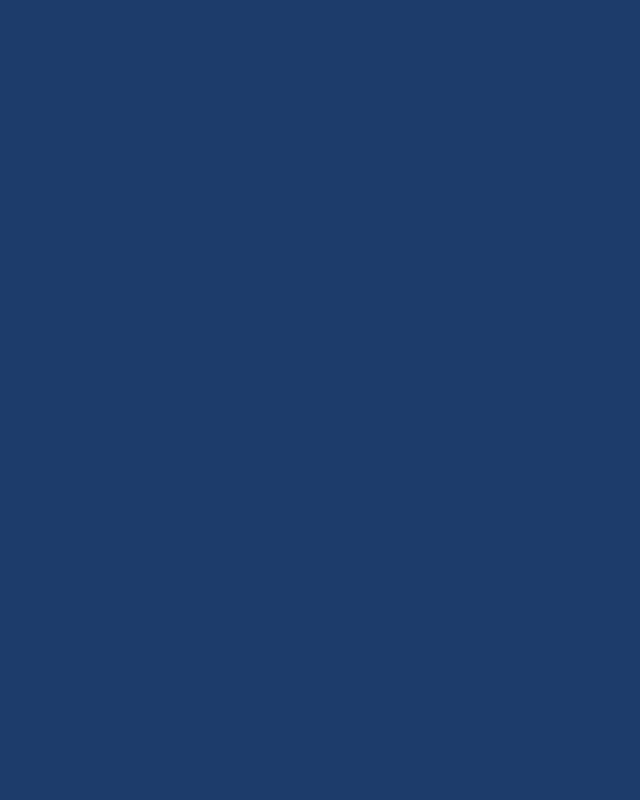
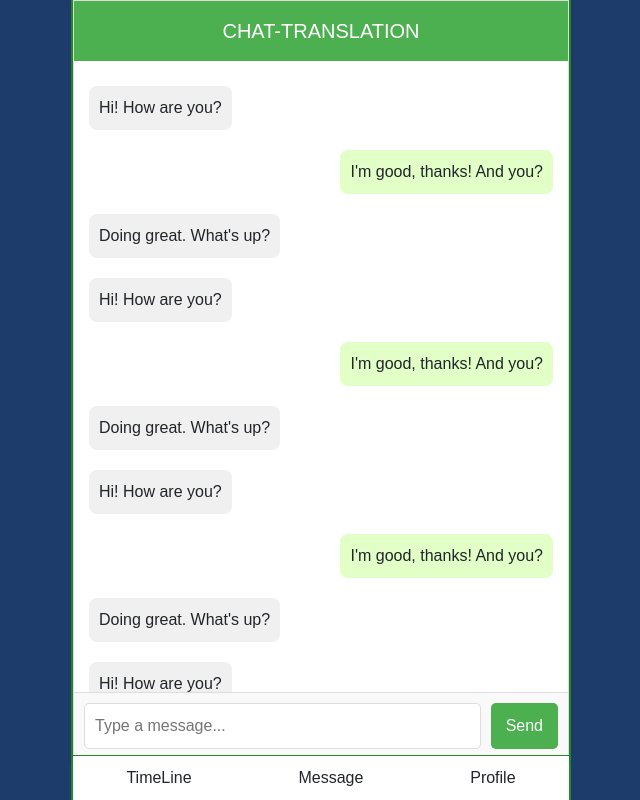
Before and after one commit to Itoshinn2003/chatTranslation, a Vue app: page /home/message/10 in a window 1280 px wide. Before the commit this address had no page. Shown: the whole page, without its empty margins (319-959 px from the left). Built offline with nearby package versions, Linux system fonts and the light colour scheme; the HTML template or start-up script is replaced by a standard one.

Commit message:
メッセージ画面

```diff
--- a/app/javascript/src/router/index.ts
+++ b/app/javascript/src/router/index.ts
@@ -5,6 +5,7 @@ import Home from '@/views/Home.vue';
 import Message from '@/views/Home/Message.vue'
 import Profile from '@/views/Home/Profile.vue'
 import Timeline from '@/views/Home/Timeline.vue'
+import Chat from '@/views/Chat.vue'
 
 
 const routes = [
@@ -32,6 +33,11 @@ const routes = [
         path:'/home/profile',
         name: 'Profile',
         component: Profile
+    },
+    {
+        path:'/home/message/10',
+        name: 'Chat',
+        component: Chat
     }
 
 ]
--- /dev/null
+++ b/app/javascript/src/views/Chat.vue
@@ -0,0 +1,132 @@
+<script setup lang="ts">
+import { useRouter } from 'vue-router';
+import Timeline from '@/components/HomeTimeline.vue';
+import Message from '@/components/HomeMessage.vue';
+import Profile from '@/components/HomeProfile.vue';
+
+let router = useRouter();
+
+
+
+function tabChange(tabName: string) {
+  if (tabName === 'Timeline') {
+    router.push({ name: 'Timeline' });
+  } else if (tabName === 'Message') {
+    router.push({ name: 'Message' });
+  } else if (tabName === 'Profile') {
+    router.push({ name: 'Profile' });
+  }
+}
+</script>
+
+<template>
+    <div class="home">
+        <div class="chat-container">
+            <div class="header">CHAT-TRANSLATION</div>
+            <div class="chat-window">
+                <div class="message received">Hi! How are you?</div>
+                <div class="message sent">I'm good, thanks! And you?</div>
+                <div class="message received">Doing great. What's up?</div>
+                <div class="message received">Hi! How are you?</div>
+                <div class="message sent">I'm good, thanks! And you?</div>
+                <div class="message received">Doing great. What's up?</div>
+                <div class="message received">Hi! How are you?</div>
+                <div class="message sent">I'm good, thanks! And you?</div>
+                <div class="message received">Doing great. What's up?</div>
+                <div class="message received">Hi! How are you?</div>
+                <div class="message sent">I'm good, thanks! And you?</div>
+                <div class="message received">Doing great. What's up?</div>
+            </div>
+            <div class="footer">
+                <input type="text" placeholder="Type a message...">
+                <button>Send</button>
+            </div>
+        </div>
+        <div class="menu-bar">
+            <ul>
+                <li @click="tabChange('Timeline')">TimeLine</li>
+                <li @click="tabChange('Message')">Message</li>
+                <li @click="tabChange('Profile')">Profile</li>
+            </ul>
+        </div>
+    </div>
+</template>
+
+<style>
+.chat-container {
+      display: flex;
+      flex-direction: column;
+      justify-content: space-between;
+      max-width: 600px;
+      margin: auto;
+      border: 1px solid #ddd;
+      background-color: #fff;
+      box-shadow: 0 2px 5px rgba(0, 0, 0, 0.1);
+      height:95%;
+}
+
+    .header {
+      padding: 15px;
+      background-color: #4CAF50;
+      color: white;
+      text-align: center;
+      font-size: 20px;
+    }
+
+    .chat-window {
+      flex: 1;
+      overflow-y: auto;
+      padding: 15px;
+      display: flex;
+      flex-direction: column;
+      overflow: scroll;
+    }
+
+    .message {
+      margin: 10px 0;
+      max-width: 70%;
+      padding: 10px;
+      border-radius: 8px;
+      line-height: 1.5;
+    }
+
+    .message.sent {
+      background-color: #e1ffc7;
+      align-self: flex-end;
+    }
+
+    .message.received {
+      background-color: #f1f0f0;
+      align-self: flex-start;
+    }
+
+    .footer {
+      display: flex;
+      padding: 10px;
+      border-top: 1px solid #ddd;
+      background-color: #f9f9f9;
+    }
+
+    .footer input[type="text"] {
+      flex: 1;
+      padding: 10px;
+      border: 1px solid #ddd;
+      border-radius: 5px;
+      font-size: 16px;
+    }
+
+    .footer button {
+      padding: 10px 15px;
+      margin-left: 10px;
+      background-color: #4CAF50;
+      color: white;
+      border: none;
+      border-radius: 5px;
+      font-size: 16px;
+      cursor: pointer;
+    }
+
+    .footer button:hover {
+      background-color: #45a049;
+    }
+</style>
--- a/app/javascript/src/views/Home/Message.vue
+++ b/app/javascript/src/views/Home/Message.vue
@@ -4,10 +4,12 @@ import { useRouter } from 'vue-router';
 import Timeline from '@/components/HomeTimeline.vue';
 import Message from '@/components/HomeMessage.vue';
 import Profile from '@/components/HomeProfile.vue';
+import opponentProfile from '@/components/opponentProfile.vue';
 
 let currentTab = ref(Timeline);
+let router = useRouter();
+let showProfile = ref(false);
 
-let router = useRouter();
 
 function tabChange(tabName: string) {
   if (tabName === 'Timeline') {
@@ -18,13 +20,27 @@ function tabChange(tabName: string) {
     router.push({ name: 'Profile' });
   }
 }
+
+function showOpponentProfile() {
+    if (showProfile.value) {
+        history.pushState(null, '', '/home/message');
+        showProfile.value = false;
+    } else {
+        history.pushState(null, '', '/home/message/profile/32');
+        showProfile.value = true;
+    }
+}
+
+function showChat() {
+    router.push({name:'Chat'})
+}
 </script>
 <template>
 <div class="home">
     <h2 class="text-center">CHAT-TRANSLATION</h2>
     <div class="member-list">
-      <div class="member-card">
-        <img src="@/images/facebook.jpeg" alt="プロフィール画像" class="member-avatar">
+      <div class="member-card" @click="showChat">
+        <img src="@/images/facebook.jpeg" alt="プロフィール画像" class="member-avatar" @click="showOpponentProfile">
         <div class="member-info">
           <h3 class="member-name">ユーザー3</h3>
           <span class="member-id">@user1</span>
@@ -91,6 +107,7 @@ function tabChange(tabName: string) {
             <li @click="tabChange('Profile')">Profile</li>
         </ul>
     </div>
+    <opponentProfile v-if="showProfile"></opponentProfile>
 </div>
 </template>
 
```
